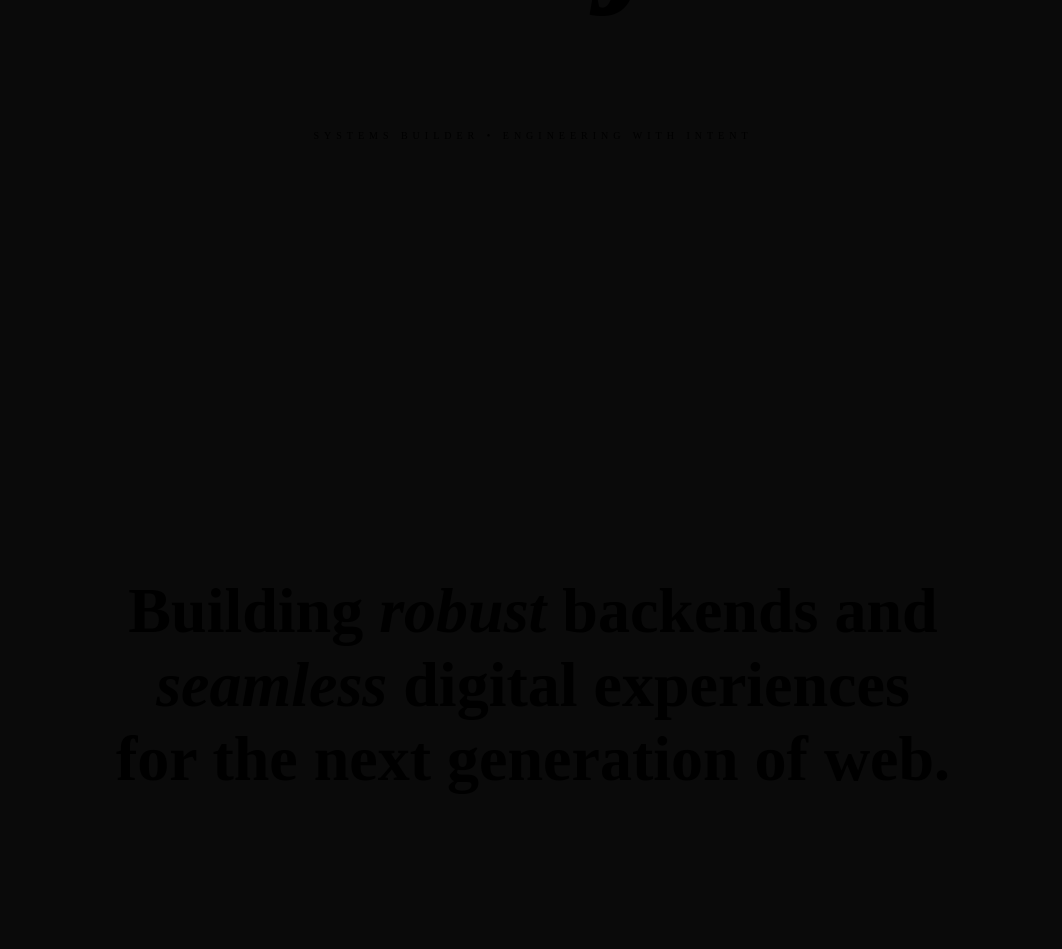
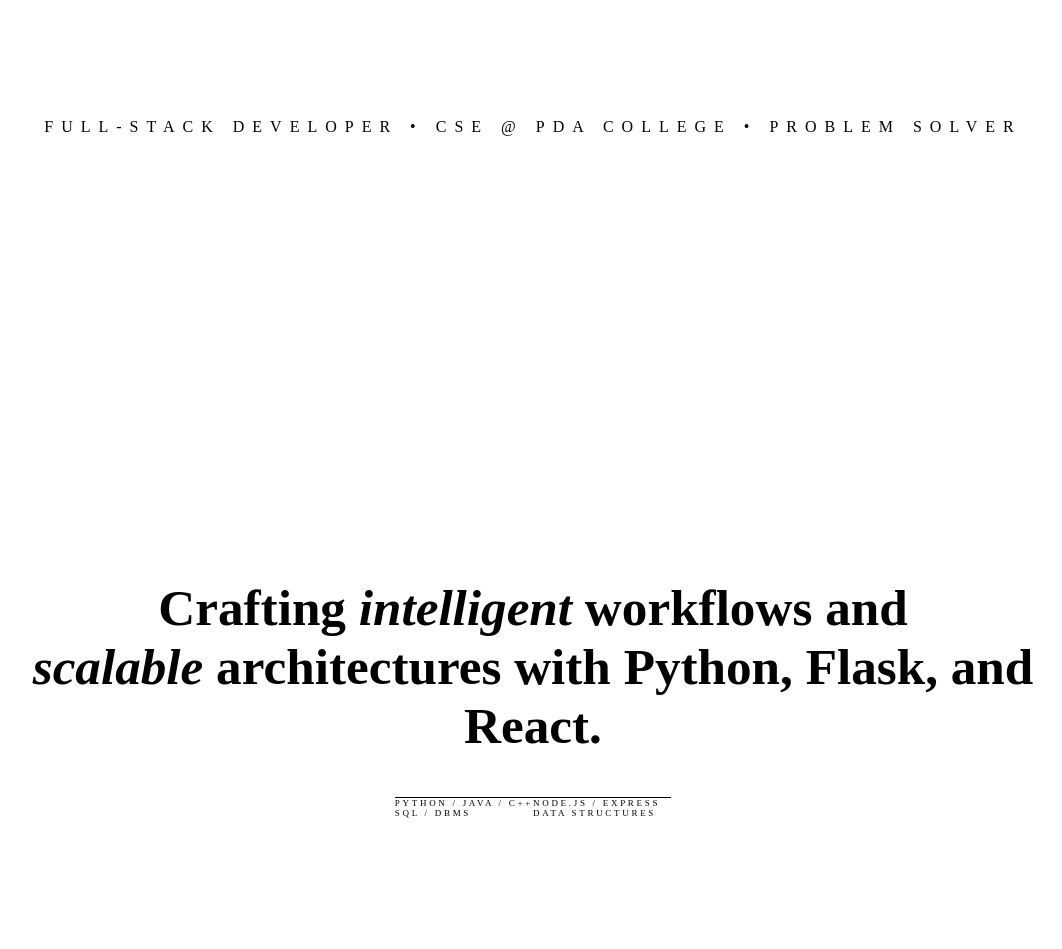
Before and after one commit to SandeshMahajan07/portfolio, a Next.js app: page / in a window 1280 px wide. Shown: the part 523-1472 px from the top of the page, without its empty margins (107-1169 px from the left). Built offline with nearby package versions, Linux system fonts and the light colour scheme.

Commit message:
aesthetics3

```diff
--- a/app/globals.css
+++ b/app/globals.css
@@ -2,26 +2,31 @@
 @tailwind components;
 @tailwind utilities;
 
+/* 1. Force the root and body to be white, no matter what */
 :root {
-  --background: #ffffff;
-  --foreground: #000000;
+  background-color: #ffffff !important;
+  color: #000000 !important;
 }
 
-body {
-  color: #000000;
-  background: #ffffff;
+html, body {
+  background-color: #ffffff !important;
+  color: #000000 !important;
+  margin: 0;
+  padding: 0;
   -webkit-font-smoothing: antialiased;
-  overflow-x: hidden;
 }
 
-/* Siddhartha Kumar Style: Hide scrollbar */
+/* 2. Hide scrollbar for the Siddhartha Kumar experience */
 ::-webkit-scrollbar {
   display: none;
 }
 
-/* The Horizontal Wrapper */
-.horizontal-container {
-  display: flex;
-  width: 400%; /* Adjust based on number of projects */
-  height: 100vh;
+/* 3. Horizontal container helper */
+.w-max {
+  width: max-content;
 }
+
+/* 4. Ensure sections don't inherit dark styles */
+section, div {
+  background-color: transparent;
+}
--- a/app/page.tsx
+++ b/app/page.tsx
@@ -4,16 +4,17 @@ import gsap from 'gsap';
 import { ScrollTrigger } from 'gsap/ScrollTrigger';
 
 export default function Home() {
+  // TypeScript Refs
   const containerRef = useRef<HTMLDivElement>(null);
   const horizontalRef = useRef<HTMLDivElement>(null);
 
   useEffect(() => {
     gsap.registerPlugin(ScrollTrigger);
 
-    // Create the GSAP context for safe React cleanup
+    // GSAP Context ensures everything cleans up properly and works in React
     let ctx = gsap.context(() => {
 
-      // 1. HERO REVEAL
+      // 1. HERO ANIMATION (Reveal with Skew)
       gsap.from(".hero-text", {
         y: 150,
         skewY: 7,
@@ -22,8 +23,7 @@ export default function Home() {
         ease: "power4.out"
       });
 
-      // 2. HORIZONTAL SCROLL LOGIC
-      // We check if the ref exists before using it
+      // 2. HORIZONTAL SCROLL FOR PROJECTS
       if (horizontalRef.current) {
         const totalWidth = horizontalRef.current.scrollWidth;
 
@@ -33,89 +33,108 @@ export default function Home() {
           scrollTrigger: {
             trigger: ".projects-trigger",
             pin: true,
-            scrub: 1, // Smoothly ties the animation to the scrollbar
+            scrub: 1,
             start: "top top",
-            end: () => "+=" + totalWidth,
+            end: () => "+=" + (totalWidth),
             invalidateOnRefresh: true,
           }
         });
       }
 
-      // 3. PHILOSOPHY TEXT FADE
-      gsap.from(".about-text", {
+      // 3. FADE IN ABOUT TEXT
+      gsap.from(".about-animate", {
         opacity: 0,
         y: 50,
         duration: 1,
+        stagger: 0.2,
         scrollTrigger: {
-          trigger: ".about-text",
+          trigger: ".about-animate",
           start: "top 80%",
         }
       });
 
     }, containerRef);
 
-    return () => ctx.revert(); // Cleanup on unmount
+    return () => ctx.revert(); // Cleanup
   }, []);
 
   return (
     <main ref={containerRef} className="bg-white text-black overflow-x-hidden">
 
-      {/* SECTION 1: HERO (Siddhartha Style) */}
-      <section className="h-screen flex flex-col items-center justify-center text-center">
+      {/* SECTION 1: HERO */}
+      <section className="h-screen flex flex-col items-center justify-center text-center px-4">
         <div className="overflow-hidden">
           <h1 className="hero-text text-[12vw] font-bold tracking-tighter leading-[0.8] uppercase">
-            Sandesh <br />
-            <span className="italic font-serif font-light text-gray-300 lowercase">Mahajan</span>
+            Sandesh <br /> <span className="italic font-serif font-light text-gray-400 lowercase">Mahajan</span>
           </h1>
         </div>
-        <p className="hero-text mt-10 text-[10px] tracking-[0.5em] uppercase text-gray-400 font-medium">
-          Systems Builder &bull; Engineering with Intent
+        <p className="hero-text mt-10 text-xs md:text-sm tracking-[0.5em] uppercase text-gray-400 font-medium">
+          Full-Stack Developer &bull; CSE @ PDA College &bull; Problem Solver
         </p>
       </section>
 
       {/* SECTION 2: THE PHILOSOPHY */}
-      <section className="h-screen flex items-center justify-center px-[10%] bg-white">
-        <h2 className="about-text text-[5vw] font-light leading-tight tracking-tight max-w-6xl text-center">
-          Building <span className="italic font-serif">robust</span> backends and <br />
-          <span className="italic font-serif text-gray-400">seamless</span> digital experiences <br />
-          for the next generation of web.
+      <section className="h-screen flex flex-col items-center justify-center px-[10%]">
+        <h2 className="about-animate text-[4vw] font-light leading-tight tracking-tight max-w-6xl text-center">
+          Crafting <span className="italic font-serif">intelligent</span> workflows and <br />
+          <span className="italic font-serif text-gray-400">scalable</span> architectures with Python, Flask, and React.
         </h2>
+        <div className="about-animate mt-16 grid grid-cols-2 md:grid-cols-4 gap-12 text-[9px] tracking-[0.3em] uppercase text-gray-400 font-bold border-t border-gray-100 pt-10">
+           <span>Python / Java / C++</span>
+           <span>Node.js / Express</span>
+           <span>SQL / DBMS</span>
+           <span>Data Structures</span>
+        </div>
       </section>
 
-      {/* SECTION 3: PROJECTS (Horizontal Scroll) */}
+      {/* SECTION 3: PROJECTS (Horizontal Scroll Area) */}
       <div className="projects-trigger relative bg-white">
-        <div ref={horizontalRef} className="flex h-screen w-fit bg-white">
+        <div ref={horizontalRef} className="flex h-screen w-max bg-white">
 
-          {/* Work Intro Slide */}
+          {/* Slide 1: Title */}
           <div className="w-[100vw] h-screen flex items-center justify-center flex-shrink-0">
-             <h2 className="text-[18vw] font-bold tracking-tighter uppercase">Works</h2>
+             <h2 className="text-[15vw] font-bold tracking-tighter uppercase">Selected Works</h2>
           </div>
 
-          {/* Project 1: HC & Billing */}
-          <div className="w-[90vw] h-screen flex flex-col justify-center px-20 flex-shrink-0">
-             <div className="w-full aspect-video bg-gray-50 border border-gray-100 rounded-sm mb-12 flex items-center justify-center">
-                <span className="text-gray-300 uppercase tracking-widest text-xs">Project Image Placeholder</span>
+          {/* Slide 2: HC & Billing Portal */}
+          <div className="w-[85vw] h-screen flex flex-col justify-center px-20 flex-shrink-0">
+             <div className="w-full aspect-video bg-gray-50 border border-gray-100 rounded-sm mb-8 flex items-center justify-center group overflow-hidden">
+                <span className="text-gray-300 text-[10px] tracking-[0.5em] uppercase group-hover:scale-110 transition-transform duration-500">Internal Billing Infrastructure</span>
              </div>
-             <div className="flex justify-between items-end">
-                <div>
-                   <h3 className="text-6xl font-bold uppercase tracking-tighter">HC & Billing Portal</h3>
-                   <p className="text-2xl text-gray-400 font-serif italic mt-2">Automation & Analytics</p>
-                </div>
-                <div className="text-sm tracking-widest text-gray-400 uppercase">01</div>
+             <h3 className="text-5xl font-bold uppercase tracking-tighter">HC & Billing Portal</h3>
+             <p className="text-xl text-gray-500 font-serif italic mt-3 max-w-2xl">
+               Automated manual workflows and integrated Chart.js for data-driven analytics.
+             </p>
+             <div className="flex gap-6 mt-6 text-[10px] font-bold uppercase tracking-[0.2em] text-gray-300">
+                <span>Flask</span> <span>RESTful API</span> <span>JavaScript</span>
              </div>
           </div>
 
-          {/* Project 2: Tech Olympics */}
-          <div className="w-[90vw] h-screen flex flex-col justify-center px-20 flex-shrink-0">
-             <div className="w-full aspect-video bg-gray-50 border border-gray-100 rounded-sm mb-12 flex items-center justify-center">
-                <span className="text-gray-300 uppercase tracking-widest text-xs">Project Image Placeholder</span>
+          {/* Slide 3: Tech Olympics */}
+          <div className="w-[85vw] h-screen flex flex-col justify-center px-20 flex-shrink-0">
+             <div className="w-full aspect-video bg-gray-50 border border-gray-100 rounded-sm mb-8 flex items-center justify-center group overflow-hidden">
+                <span className="text-gray-300 text-[10px] tracking-[0.5em] uppercase group-hover:scale-110 transition-transform duration-500">1st Prize Achievement</span>
              </div>
-             <div className="flex justify-between items-end">
-                <div>
-                   <h3 className="text-6xl font-bold uppercase tracking-tighter">Tech Olympics</h3>
-                   <p className="text-2xl text-gray-400 font-serif italic mt-2">Award Winning System</p>
-                </div>
-                <div className="text-sm tracking-widest text-gray-400 uppercase">02</div>
+             <h3 className="text-5xl font-bold uppercase tracking-tighter">Tech Olympics</h3>
+             <p className="text-xl text-gray-500 font-serif italic mt-3 max-w-2xl">
+               State Level Winner at the 20th ISTE Karnataka Convention. Focused on algorithmic problem solving.
+             </p>
+             <div className="flex gap-6 mt-6 text-[10px] font-bold uppercase tracking-[0.2em] text-gray-300">
+                <span>Competitive Programming</span> <span>Problem Solving</span>
+             </div>
+          </div>
+
+          {/* Slide 4: Zomato Clone */}
+          <div className="w-[85vw] h-screen flex flex-col justify-center px-20 flex-shrink-0">
+             <div className="w-full aspect-video bg-gray-50 border border-gray-100 rounded-sm mb-8 flex items-center justify-center group overflow-hidden">
+                <span className="text-gray-300 text-[10px] tracking-[0.5em] uppercase group-hover:scale-110 transition-transform duration-500">Responsive UI Design</span>
+             </div>
+             <h3 className="text-5xl font-bold uppercase tracking-tighter">Zomato Clone</h3>
+             <p className="text-xl text-gray-500 font-serif italic mt-3 max-w-2xl">
+               A pixel-perfect landing page clone focusing on frontend precision and responsive layouts.
+             </p>
+             <div className="flex gap-6 mt-6 text-[10px] font-bold uppercase tracking-[0.2em] text-gray-300">
+                <span>HTML5</span> <span>CSS3</span> <span>UI Engineering</span>
              </div>
           </div>
 
@@ -123,22 +142,24 @@ export default function Home() {
       </div>
 
       {/* SECTION 4: CONTACT */}
-      <section className="h-screen flex flex-col items-center justify-center text-center bg-white">
-        <h2 className="text-[12vw] font-bold tracking-tighter uppercase leading-none mb-16">
-          Let's <br /> <span className="italic font-serif font-light text-gray-300 lowercase">Talk</span>
+      <section className="h-screen flex flex-col items-center justify-center text-center px-4">
+        <p className="about-animate text-[10px] tracking-[0.5em] uppercase text-gray-400 mb-8">Available for Internships</p>
+        <h2 className="about-animate text-[12vw] font-bold tracking-tighter uppercase leading-none mb-12">
+          Let's <br /> <span className="italic font-serif font-light text-gray-300 lowercase">Connect</span>
         </h2>
-        <div className="flex gap-12">
-            <a href="mailto:sandeshmahajan422@gmail.com" className="text-sm tracking-[0.4em] uppercase border-b border-black pb-2 hover:text-gray-400 transition-all">
-            Email
-            </a>
-            <a href="https://github.com/SandeshMahajan07" target="_blank" className="text-sm tracking-[0.4em] uppercase border-b border-black pb-2 hover:text-gray-400 transition-all">
-            GitHub
-            </a>
+        <div className="about-animate flex flex-col items-center gap-8">
+          <a href="mailto:sandeshmahajan422@gmail.com" className="text-xl md:text-2xl tracking-tighter border-b border-black pb-2 hover:text-gray-400 transition-all">
+            sandeshmahajan422@gmail.com
+          </a>
+          <div className="flex gap-12 text-[10px] font-bold uppercase tracking-[0.3em] text-gray-500">
+            <a href="https://linkedin.com/in/sandesh-mahajan" target="_blank" className="hover:text-black transition-colors">LinkedIn</a>
+            <a href="https://github.com/SandeshMahajan07" target="_blank" className="hover:text-black transition-colors">GitHub</a>
+          </div>
         </div>
       </section>
 
-      <footer className="py-10 bg-white text-center text-gray-300 text-[10px] tracking-[0.8em] uppercase">
-        &copy; 2025 Sandesh Mahajan
+      <footer className="py-12 text-center text-[9px] tracking-[0.8em] uppercase text-gray-300">
+        &copy; 2025 Sandesh Mahajan &bull; Handcrafted with Intent
       </footer>
 
     </main>
```
